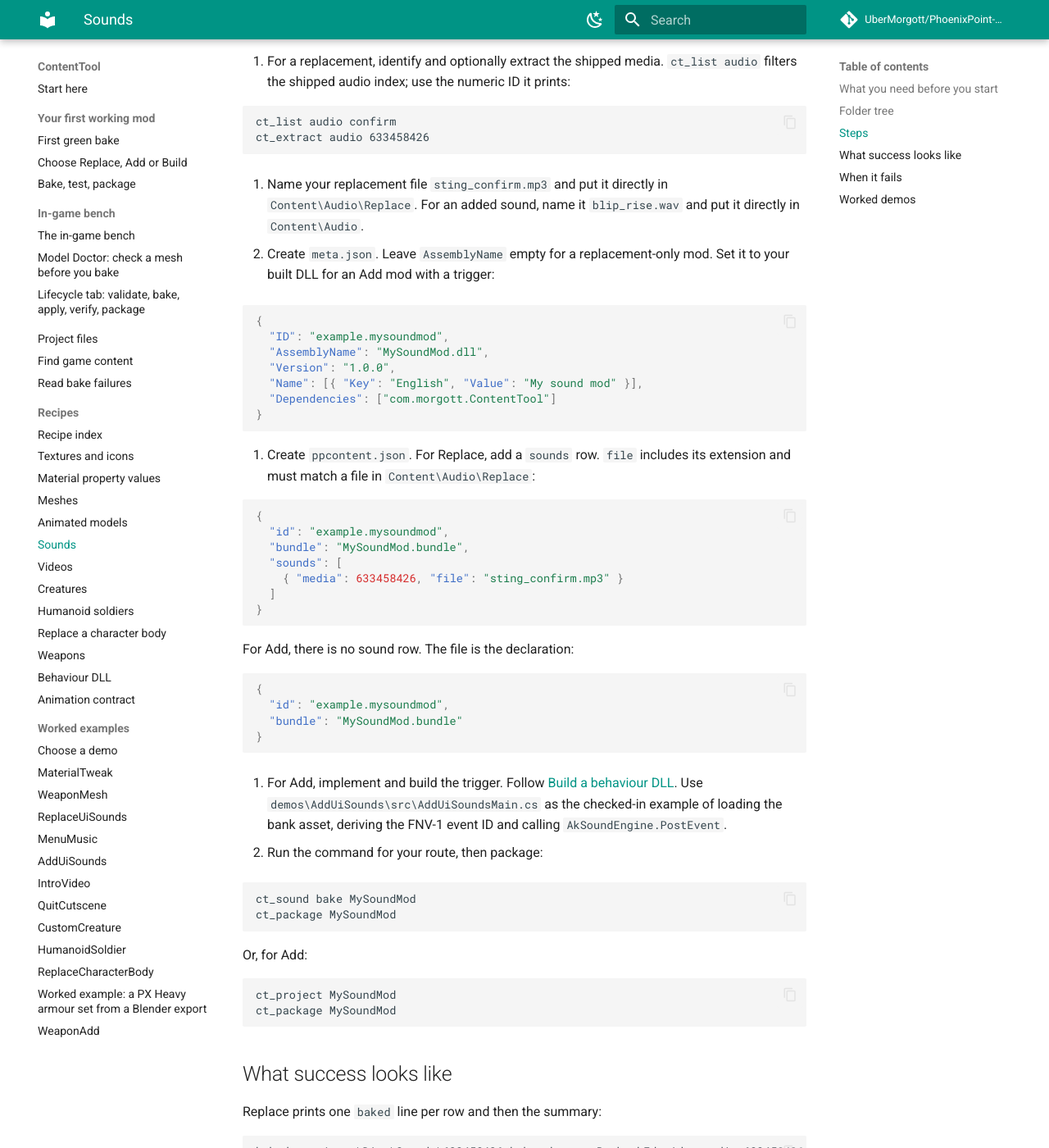
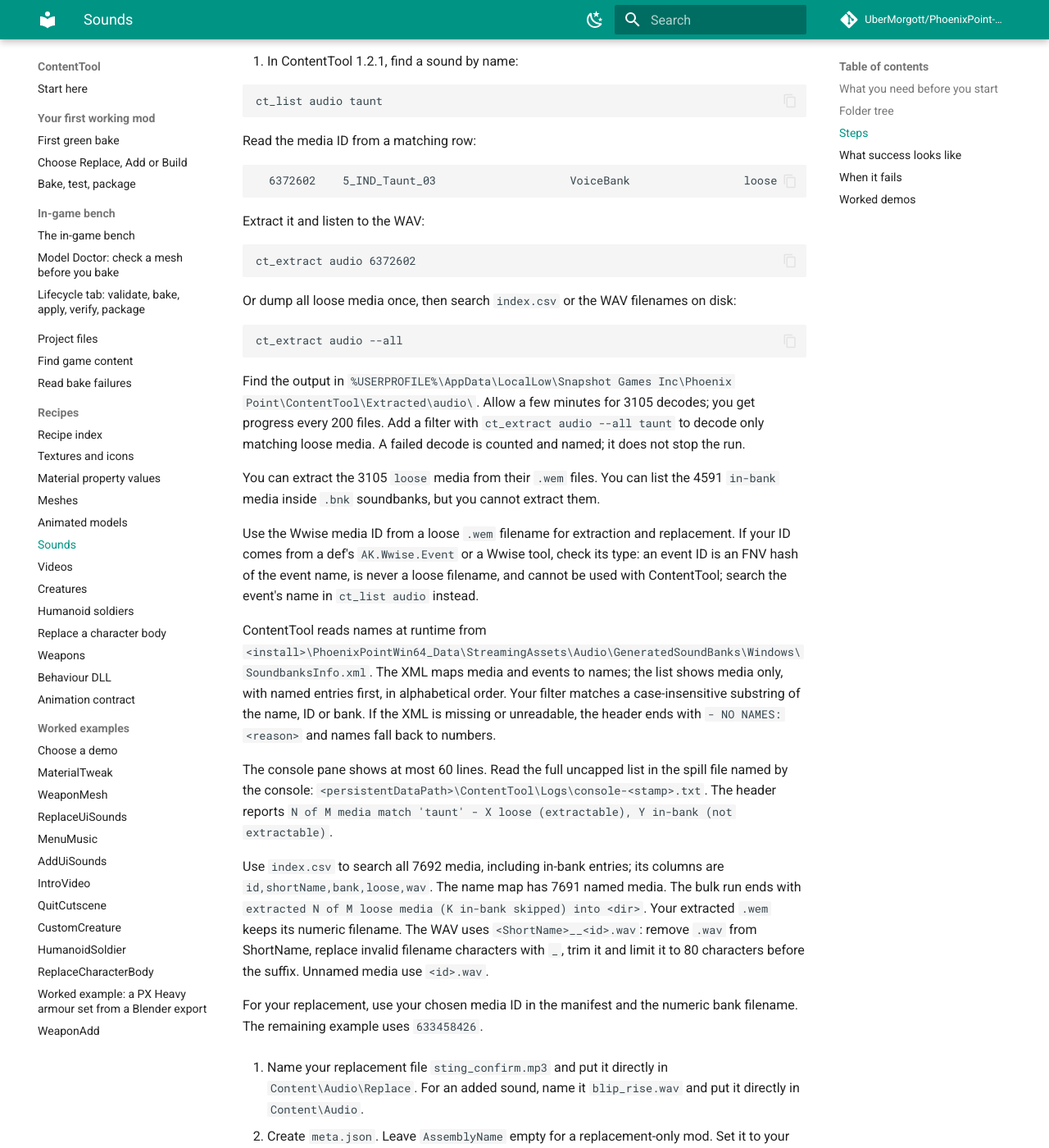
Before and after one commit to UberMorgott/PhoenixPoint-Mod-ContentTool, an MkDocs documentation site: the page built from docs/recipes/sounds.md, in a window 1280 px wide and 1400 px high, scrolled down 962 px. Shown: the whole window at 82% size. Built offline with MkDocs 1.6.1 and Material for MkDocs 9.7.7, drawn with Linux system fonts in a browser that asks for light colours; comment, search, counter and statistics services are not loaded; some of the changed text lies outside the part shown.

Commit message:
docs: finding a sound by name, extracting one or all of them, media vs event ids

````diff
--- a/docs/recipes/sounds.md
+++ b/docs/recipes/sounds.md
@@ -7,8 +7,8 @@
 ## What you need before you start
 
 - WAV, OGG or MP3 sources. FLAC, M4A/AAC, WMA and Opus are not accepted.
-- For Replace: the numeric media ID Phoenix Point owns. `ct_extract audio` accepts a shipped WEM
-  name and writes both the WEM and a decoded WAV for comparison.
+- For Replace: the numeric media ID Phoenix Point owns. `ct_extract audio <mediaId>` writes the numeric `.wem` byte for byte
+  plus a `.wav` named after the sound for comparison.
 - For Add: a unique file stem and a [behaviour DLL](behavior-dll.md) that loads/posts the event.
 - Short replacement audio that suits the event. Replacement banks preserve the target's loop
   policy; an accidental long loop is still an accidental long loop.
@@ -35,13 +35,63 @@
 
 ## Steps
 
-1. For a replacement, identify and optionally extract the shipped media. `ct_list audio` filters the
-   shipped audio index; use the numeric ID it prints:
+1. In ContentTool 1.2.1, find a sound by name:
 
    ```text
-   ct_list audio confirm
-   ct_extract audio 633458426
+   ct_list audio taunt
    ```
+
+   Read the media ID from a matching row:
+
+   ```text
+     6372602    5_IND_Taunt_03                    VoiceBank                 loose
+   ```
+
+   Extract it and listen to the WAV:
+
+   ```text
+   ct_extract audio 6372602
+   ```
+
+   Or dump all loose media once, then search `index.csv` or the WAV filenames on disk:
+
+   ```text
+   ct_extract audio --all
+   ```
+
+   Find the output in `%USERPROFILE%\AppData\LocalLow\Snapshot Games Inc\Phoenix Point\ContentTool\Extracted\audio\`.
+   Allow a few minutes for 3105 decodes; you get progress every 200 files.
+   Add a filter with `ct_extract audio --all taunt` to decode only matching loose media.
+   A failed decode is counted and named; it does not stop the run.
+
+   You can extract the 3105 `loose` media from their `.wem` files.
+   You can list the 4591 `in-bank` media inside `.bnk` soundbanks, but you cannot extract them.
+
+   Use the Wwise media ID from a loose `.wem` filename for extraction and replacement.
+   If your ID comes from a def's `AK.Wwise.Event` or a Wwise tool, check its type: an event ID is
+   an FNV hash of the event name, is never a loose filename, and cannot be used with ContentTool;
+   search the event's name in `ct_list audio` instead.
+
+   ContentTool reads names at runtime from
+   `<install>\PhoenixPointWin64_Data\StreamingAssets\Audio\GeneratedSoundBanks\Windows\SoundbanksInfo.xml`.
+   The XML maps media and events to names; the list shows media only, with named entries first,
+   in alphabetical order. Your filter matches a case-insensitive substring of the name, ID or bank.
+   If the XML is missing or unreadable, the header ends with ` - NO NAMES: <reason>` and names
+   fall back to numbers.
+
+   The console pane shows at most 60 lines. Read the full uncapped list in the spill file named
+   by the console: `<persistentDataPath>\ContentTool\Logs\console-<stamp>.txt`.
+   The header reports `N of M media match 'taunt' - X loose (extractable), Y in-bank (not extractable)`.
+
+   Use `index.csv` to search all 7692 media, including in-bank entries; its columns are
+   `id,shortName,bank,loose,wav`. The name map has 7691 named media.
+   The bulk run ends with `extracted N of M loose media (K in-bank skipped) into <dir>`.
+   Your extracted `.wem` keeps its numeric filename. The WAV uses `<ShortName>__<id>.wav`:
+   remove `.wav` from ShortName, replace invalid filename characters with `_`, trim it and limit
+   it to 80 characters before the suffix. Unnamed media use `<id>.wav`.
+
+   For your replacement, use your chosen media ID in the manifest and the numeric bank filename.
+   The remaining example uses `633458426`.
 
 2. Name your replacement file `sting_confirm.mp3` and put it directly in
    `Content\Audio\Replace`. For an added sound, name it `blip_rise.wav` and put it directly in
````
Also changed, not shown: docs/find-content/index.md (+17 -6 lines).
